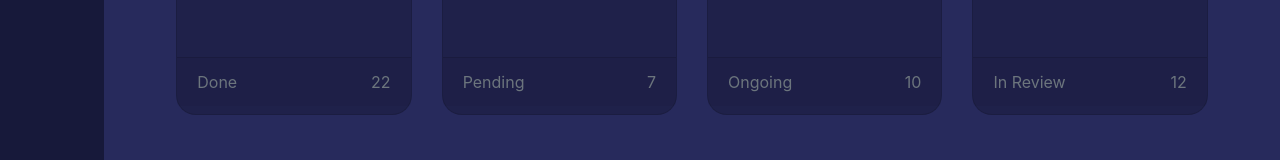
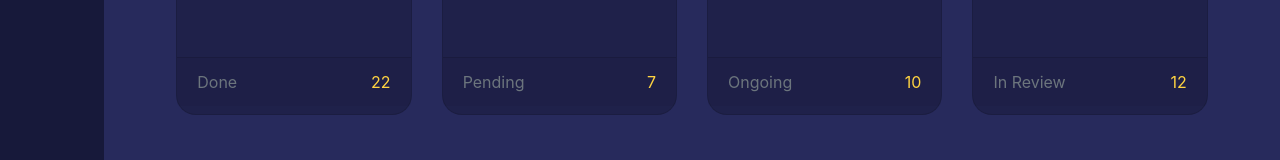
Before and after one commit to prime-infinity/OlympusTasks, a React (Create React App) app: page /home in a window 1280 px wide. Shown: the part 756-916 px from the top of the page. Built offline with nearby package versions, Linux system fonts and the light colour scheme; some icons are missing.

Commit message:
text theme

```diff
--- a/src/components/TaskStats.js
+++ b/src/components/TaskStats.js
@@ -25,7 +25,7 @@ const TaskStast = () => {
                             <div className="col-8">
                                 Done
                             </div>
-                            <div className="col-4 text-right">
+                            <div className="col-4 text-right text-theme">
                                 22
                             </div>
                         </div>
@@ -51,7 +51,7 @@ const TaskStast = () => {
                             <div className="col-8">
                                 Pending
                             </div>
-                            <div className="col-4 text-right">
+                            <div className="col-4 text-right text-theme">
                                 7
                             </div>
                         </div>
@@ -77,7 +77,7 @@ const TaskStast = () => {
                             <div className="col-8">
                                 Ongoing
                             </div>
-                            <div className="col-4 text-right">
+                            <div className="col-4 text-right text-theme">
                                 10
                             </div>
                         </div>
@@ -103,7 +103,7 @@ const TaskStast = () => {
                             <div className="col-8">
                                 In Review
                             </div>
-                            <div className="col-4 text-right">
+                            <div className="col-4 text-right text-theme">
                                 12
                             </div>
                         </div>
```
